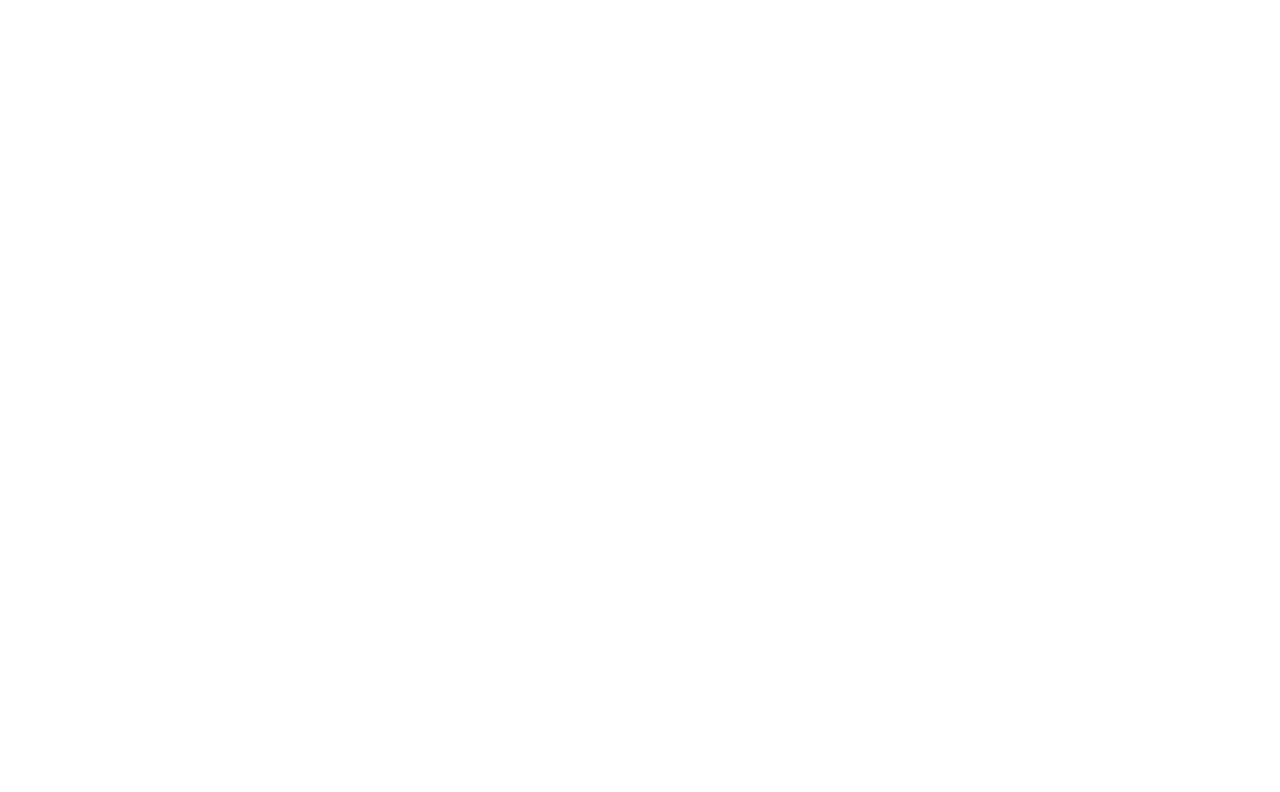
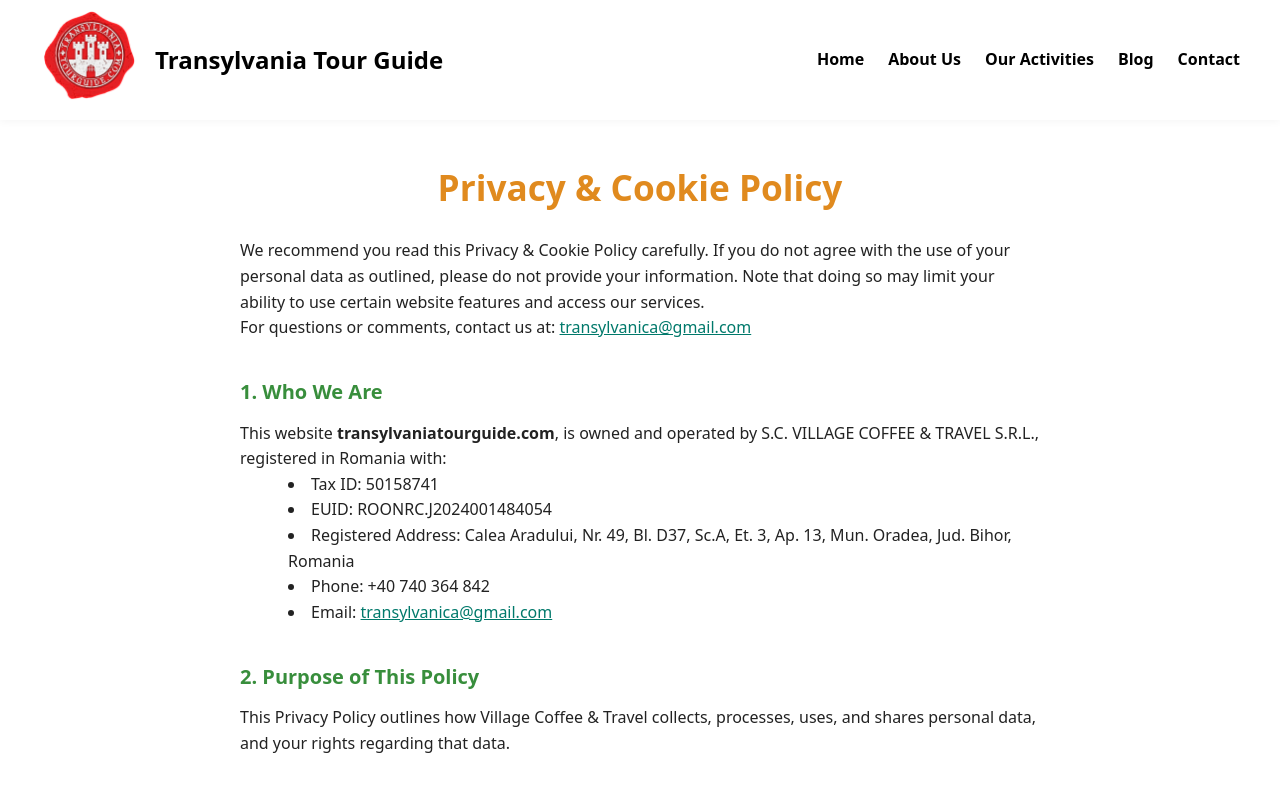
Before and after one commit to max-hopf/transylvania-tour-guide, a Vue app: page /transylvania-tour-guide/privacy-policy in a window 1280 px wide. Before the commit this address had no page. Shown: the top 792 px of the page. Built offline with nearby package versions, Linux system fonts and the light colour scheme.

Commit message:
Add privacy-policy-page incl. content as vue component

```diff
--- a/src/components/FooterSection.vue
+++ b/src/components/FooterSection.vue
@@ -5,7 +5,7 @@
       <div class="footer-col">
         <h4 class="footer-title">Quick Links</h4>
         <ul class="footer-links">
-          <li><a href="#privacy">Privacy Policy</a></li>
+          <li><router-link to="/privacy-policy">Privacy Policy</router-link></li>
           <li><a href="#terms">Terms and Conditions</a></li>
           <li><a href="#faq">FAQ</a></li>
         </ul>
--- /dev/null
+++ b/src/components/PrivacyPolicyPage.vue
@@ -0,0 +1,171 @@
+<template>
+  <section class="privacy-policy-section">
+    <HeaderNavBar />
+    <div class="privacy-policy-content">
+    <h1>Privacy &amp; Cookie Policy</h1>
+    <p>We recommend you read this Privacy &amp; Cookie Policy carefully. If you do not agree with the use of your personal data as outlined, please do not provide your information. Note that doing so may limit your ability to use certain website features and access our services.<br>
+    For questions or comments, contact us at: <a href="mailto:transylvanica@gmail.com">transylvanica@gmail.com</a></p>
+
+    <h2>1. Who We Are</h2>
+    <p>This website <b>transylvaniatourguide.com</b>, is owned and operated by S.C. VILLAGE COFFEE &amp; TRAVEL S.R.L., registered in Romania with:</p>
+    <ul>
+      <li>Tax ID: 50158741</li>
+      <li>EUID: ROONRC.J2024001484054</li>
+      <li>Registered Address: Calea Aradului, Nr. 49, Bl. D37, Sc.A, Et. 3, Ap. 13, Mun. Oradea, Jud. Bihor, Romania</li>
+      <li>Phone: +40 740 364 842</li>
+      <li>Email: <a href="mailto:transylvanica@gmail.com">transylvanica@gmail.com</a></li>
+    </ul>
+
+    <h2>2. Purpose of This Policy</h2>
+    <p>This Privacy Policy outlines how Village Coffee &amp; Travel collects, processes, uses, and shares personal data, and your rights regarding that data.</p>
+
+    <h2>3. Legal Basis</h2>
+    <p>This policy complies with the General Data Protection Regulation (GDPR) (EU) 2016/679, which governs the protection and free movement of personal data within the EU.</p>
+
+    <h2>4. Data Security</h2>
+    <p>We only collect personal data for clear and lawful purposes and take appropriate technical and organizational measures to safeguard it.</p>
+
+    <h2>5. What We Collect</h2>
+    <p>We may collect personal information necessary to fulfill travel services, including:</p>
+    <ul>
+      <li>Identity and contact details: Name, email, phone number, address</li>
+      <li>Travel document data: Passport/ID type, number, issue/expiry date, nationality</li>
+      <li>Booking and payment details: Flights, accommodation, card information</li>
+      <li>Communications: Emails, calls, chat, feedback</li>
+      <li>Preferences: Travel interests, dietary or health needs (with explicit consent)</li>
+      <li>Third-party data: Information on others in your booking</li>
+    </ul>
+    <p>Some data may be classified as sensitive (e.g. health or religious preferences). By providing this, you consent to its use in accordance with this policy.</p>
+
+    <h2>6. How We Collect Data</h2>
+    <p>We collect personal data:</p>
+    <ul>
+      <li>Directly from you via email, phone, our website, or social media</li>
+      <li>When booking travel or requesting services</li>
+      <li>From third parties (e.g. family or employer making a booking on your behalf)</li>
+    </ul>
+    <p>If you provide data on behalf of others, you must ensure you have their consent.</p>
+
+    <h2>7. Why We Use Your Data</h2>
+    <p>We process personal data for:</p>
+    <ul>
+      <li>Booking and managing your travel</li>
+      <li>Communicating confirmations, updates, and itinerary changes</li>
+      <li>Tailoring services and offers to your preferences</li>
+      <li>Compliance with legal and immigration requirements</li>
+      <li>Internal business purposes (billing, fraud prevention, analytics)</li>
+    </ul>
+    <p>We only use your data when:</p>
+    <ul>
+      <li>You've given consent</li>
+      <li>It's necessary to fulfill our contract with you</li>
+      <li>We're legally required to</li>
+      <li>It supports our legitimate business interests</li>
+    </ul>
+
+    <h2>8. Sharing Your Data</h2>
+    <p>We do not sell or rent your personal data. We may share it with:</p>
+    <ul>
+      <li>Travel partners (e.g. airlines, hotels, guides)</li>
+      <li>Service providers (e.g. IT, marketing, accounting)</li>
+      <li>Government bodies (e.g. customs, law enforcement)</li>
+      <li>Others involved in your booking (e.g. a family member or employer)</li>
+    </ul>
+    <p>Transfers outside the EEA are protected with adequate safeguards, though redress may not always be possible under local laws.</p>
+
+    <h2>9. Your Rights</h2>
+    <p>You have the right to:</p>
+    <ul>
+      <li>Access, correct, or delete your data</li>
+      <li>Restrict or object to processing</li>
+      <li>Withdraw consent at any time</li>
+      <li>Request data portability (when applicable)</li>
+    </ul>
+    <p>To exercise your rights, email us at: <a href="mailto:transylvanica@gmail.com">transylvanica@gmail.com</a><br>
+    We may require ID verification. Excessive or repeated requests may incur an administrative fee.</p>
+
+    <h2>10. Data Breaches</h2>
+    <p>In case of a data breach, we will notify the relevant supervisory authority within 72 hours and, if high risk to your rights is involved, notify you promptly.</p>
+
+    <h2>11. Data Retention</h2>
+    <p>Your data is retained for 10 years from the invoice date unless legal or public interest requires otherwise. After this period, it will be securely deleted.</p>
+
+    <h2>12. Marketing Communication</h2>
+    <p>We only send marketing content if you’ve explicitly opted in. You can unsubscribe anytime via the link in emails or by contacting us directly.</p>
+
+    <h2>13. Social Media Features</h2>
+    <p>Our website includes social media tools (e.g., Instagram “Like”) provided by third parties. These may collect your IP and interaction data. Refer to the respective platforms' privacy policies for details.</p>
+
+    <h2>14. IP Addresses</h2>
+    <p>We may log your IP address for system administration, security, usage analytics, and fraud prevention. If you’ve opted into marketing, we may link it to other personal data to improve relevance.</p>
+
+    <h2>15. Cookies &amp; Tracking</h2>
+    <p>We use cookies and tracking technologies to enhance your experience and analyze site usage. You can disable cookies, though some site features may be limited.<br>
+    Cookies allow us to:</p>
+    <ul>
+      <li>Remember your preferences</li>
+      <li>Track performance and usage</li>
+      <li>Analyze email engagement using pixels</li>
+    </ul>
+
+    <h2>16. Policy Updates</h2>
+    <p>We may update this policy from time to time. All changes will be published on our website. Please review it periodically.</p>
+  </div>
+  </section>
+  <FooterSection />
+</template>
+
+<script setup>
+import HeaderNavBar from './HeaderNavBar.vue';
+import FooterSection from './FooterSection.vue';
+</script>
+
+<style scoped>
+.privacy-policy-section {
+  /* max-width: 800px; */
+  background-color: #fff;
+  width: 100%;
+  margin: 0 auto 4rem auto;
+  padding: 0rem 0rem 6rem 0rem;
+  background: #fff;
+  /* border-radius: 20px; */
+  /* box-shadow: 0 2px 16px rgba(0,0,0,0.07); */
+  color: #222;
+  font-size: 1.0rem;
+  line-height: 1.6;
+  text-align: left;
+}
+
+.privacy-policy-content {
+  max-width: 800px;
+  margin: 0 auto;
+  padding: 3rem 2rem 2rem 2rem;
+}
+
+.privacy-policy-section h1 {
+  font-size: 2.2rem;
+  margin-bottom: 2rem;
+  color: #e08a1e;
+  text-align: center;
+}
+.privacy-policy-section h2 {
+  font-size: 1.25rem;
+  margin-top: 2.2rem;
+  margin-bottom: 0.8rem;
+  color: #388e3c;
+}
+.privacy-policy-section ul {
+  margin: 0 0 1.5rem 1.5rem;
+  padding: 0 0 0 1.5rem;
+  list-style: disc inside;
+}
+.privacy-policy-section a {
+  color: #00796b;
+  text-decoration: underline;
+}
+
+.header-navbar {
+  position: relative;
+  top: 0;
+}
+</style>
--- a/src/router.js
+++ b/src/router.js
@@ -5,6 +5,7 @@
 
 const ActivityDetail = () => import('./components/ActivityDetail.vue');
 const AboutUsPage = () => import('./components/AboutUsPage.vue');
+const PrivacyPolicyPage = () => import('./components/PrivacyPolicyPage.vue');
 
 const routes = [
   {
@@ -31,6 +32,11 @@
     path: '/about',
     name: 'AboutUsPage',
     component: AboutUsPage
+  },
+  {
+    path: '/privacy-policy',
+    name: 'PrivacyPolicyPage',
+    component: PrivacyPolicyPage
   }
 ];
 
```
